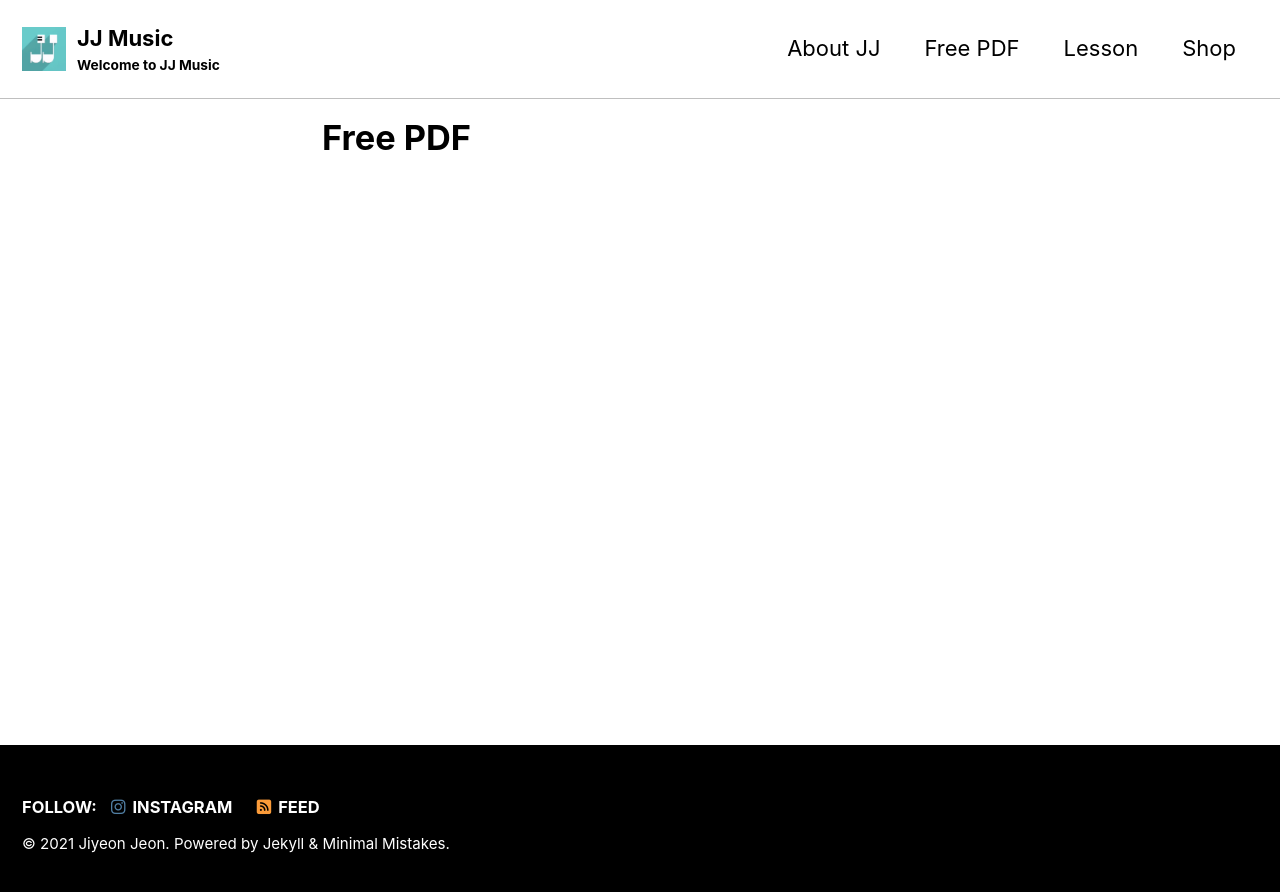
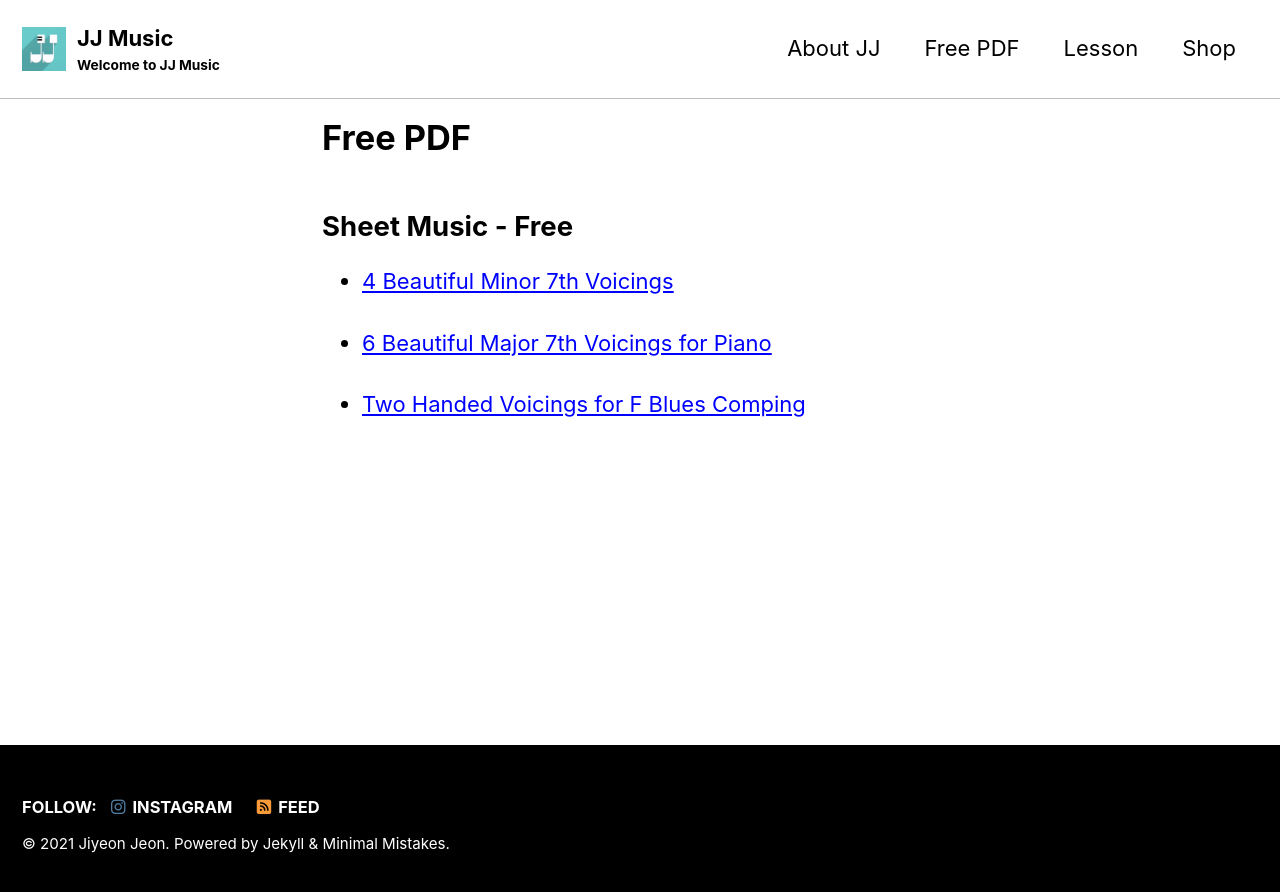
Before and after one commit to jjmusic-online/jjmusic-online.github.io, a Jekyll site: the page built from _pages/freepdf.md, in a window 1280 px wide. Shown: the top 892 px of the page. Built offline with Jekyll 4.4.1, drawn with Linux system fonts in a browser that asks for light colours; cached includes are drawn as plain includes; nearby versions of some CDN libraries.

Commit message:
upload free pdf

```diff
--- a/_pages/freepdf.md
+++ b/_pages/freepdf.md
@@ -3,3 +3,17 @@ layout: "pages"
 title: "Free PDF"
 permalink: /freepdf/
 ---
+
+## Sheet Music - Free
+
+- <a href="../assets/pdf/4Beautiful Minor7th Chords.pdf" target="_blank" download>
+    4 Beautiful Minor 7th Voicings
+</a>
+
+- <a href="../assets/pdf/6 Beautiful Major 7th Voicings for Piano.pdf" target="_blank" download>
+    6 Beautiful Major 7th Voicings for Piano
+</a>
+
+- <a href="../assets/pdf/Two Handed Voicings for F Blues Comping by JJ Music(전지연).pdf" target="_blank" download>
+    Two Handed Voicings for F Blues Comping
+</a>
```
Also changed, not shown: _pages/lesson.md (+3 -5 lines), _pages/shop.md (+5 -5 lines), 3 other files.
